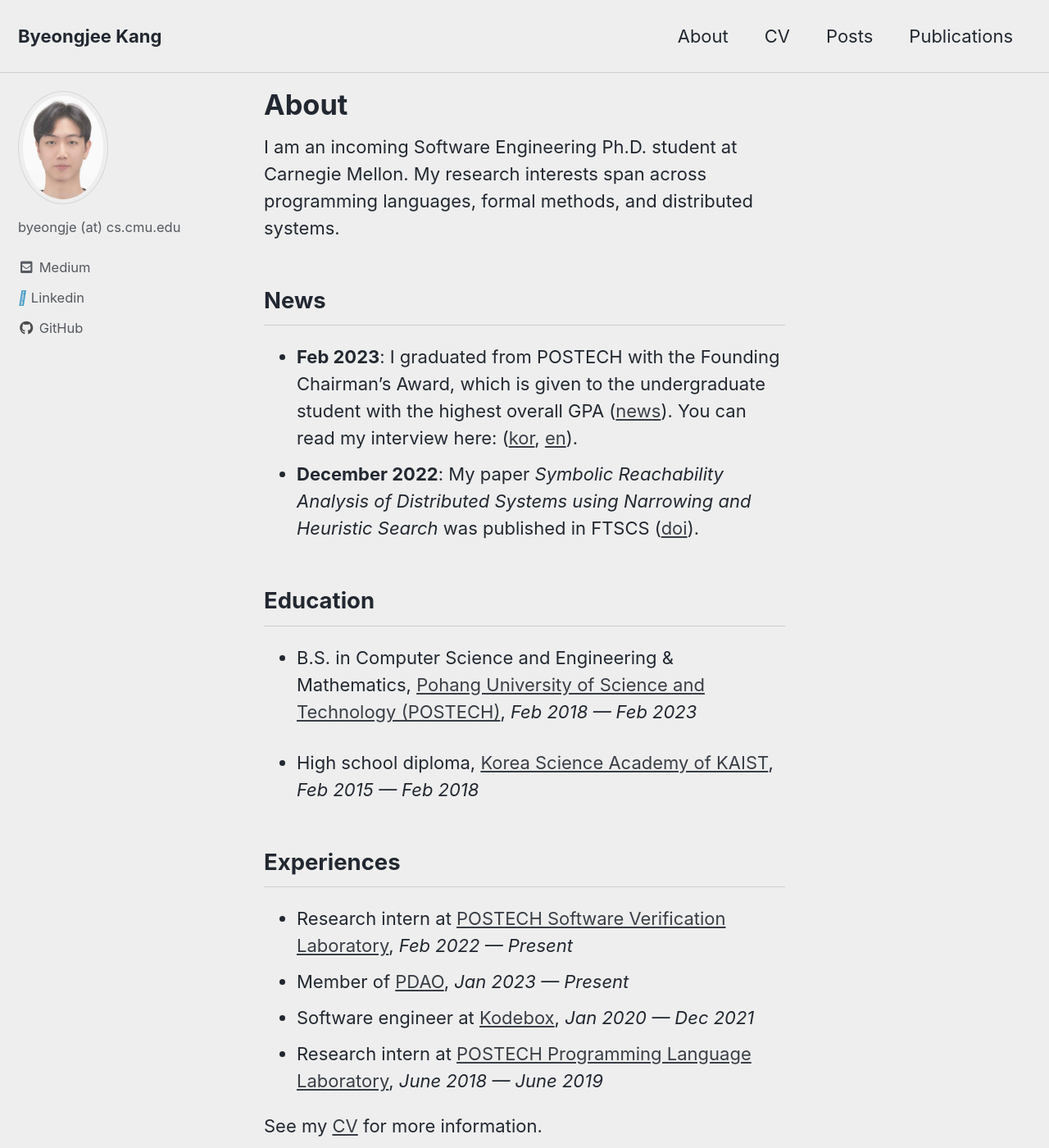
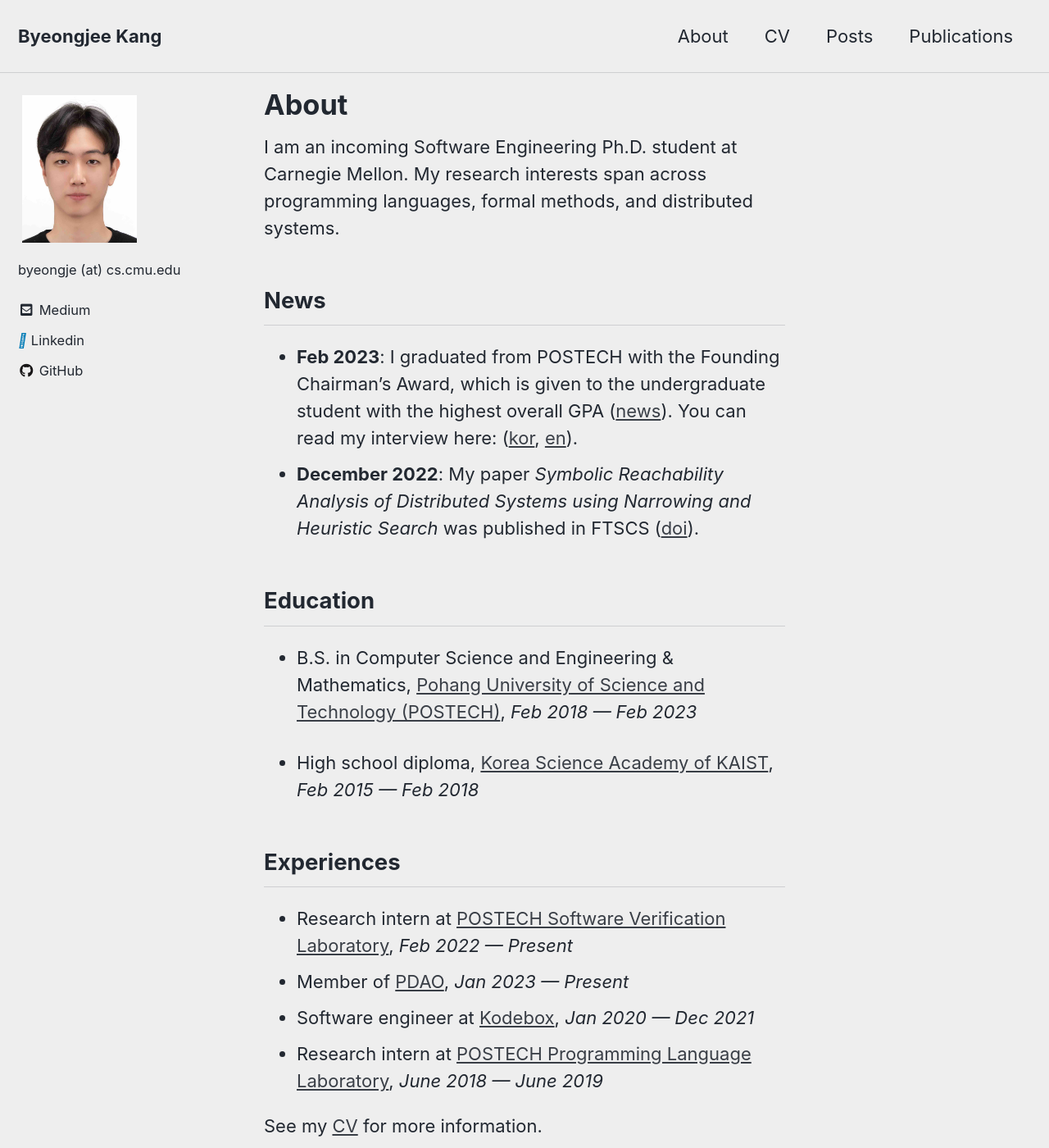
Before and after one commit to byeongjee/byeongjee.github.io, a Jekyll site: the page built from _pages/home.md, in a window 1280 px wide and 1400 px high. Shown: the whole window at 82% size. Built offline with Jekyll 4.4.1, drawn with Linux system fonts in a browser that asks for light colours; cached includes are drawn as plain includes.

Commit message:
Simplify avatar style

```diff
--- a/_sass/minimal-mistakes/_sidebar.scss
+++ b/_sass/minimal-mistakes/_sidebar.scss
@@ -19,13 +19,9 @@
   @include breakpoint($large) {
     float: left;
     width: calc(#{$right-sidebar-width-narrow} - 1em);
-    opacity: 0.75;
+    opacity: 1;
     -webkit-transition: opacity 0.2s ease-in-out;
     transition: opacity 0.2s ease-in-out;
-
-    &:hover {
-      opacity: 1;
-    }
 
     &.sticky {
       overflow-y: auto;
@@ -127,12 +123,10 @@
   }
 
   img {
-    max-width: 110px;
-    border-radius: 50%;
+    max-width: 150px;
 
     @include breakpoint($large) {
       padding: 5px;
-      border: 1px solid $border-color;
     }
   }
 }
```
